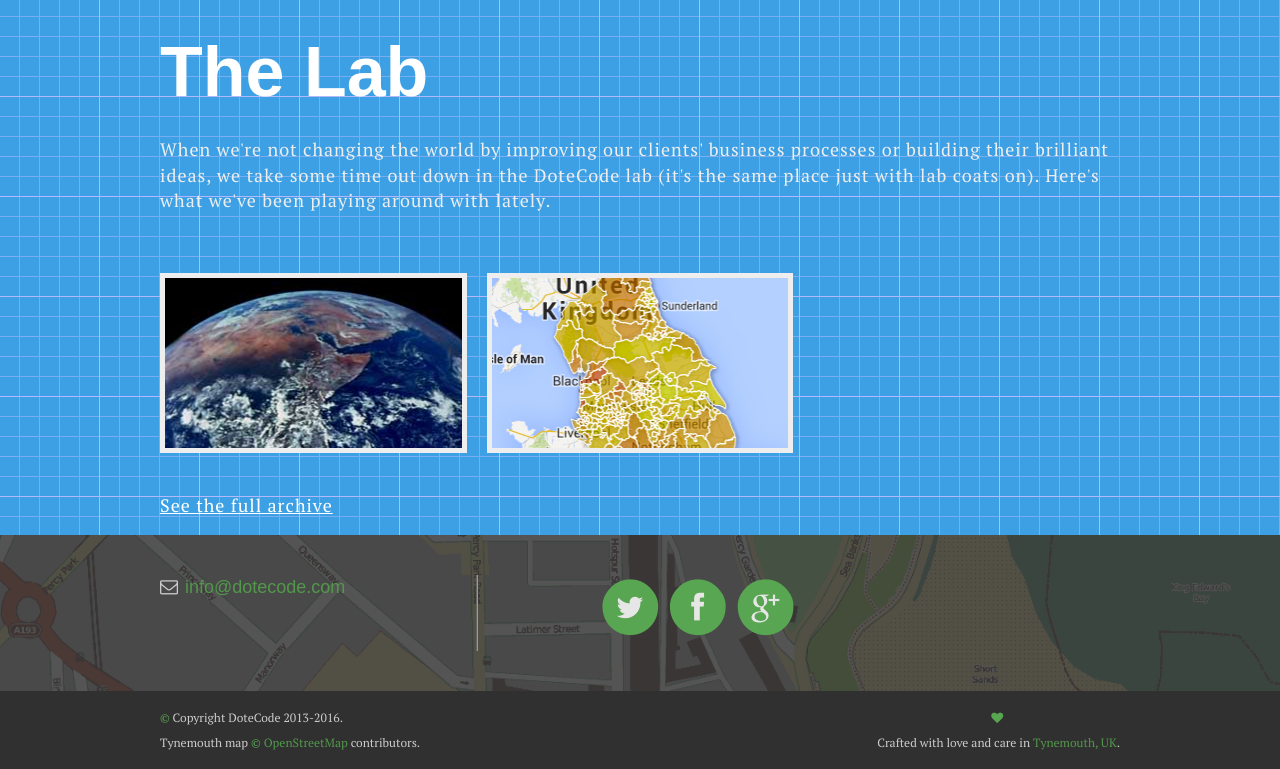
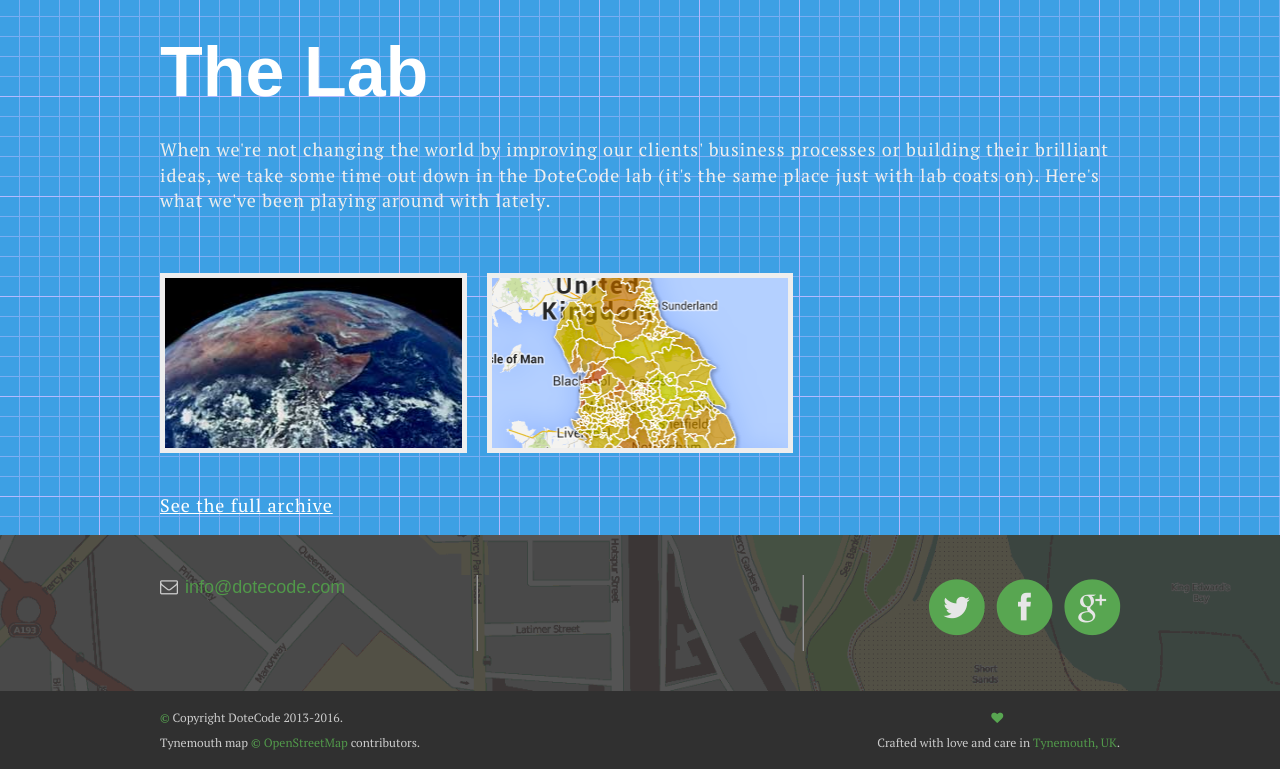
Before and after one commit to dotecode/dotecode.com, a plain HTML site: page index.html in a window 1280 px wide. Shown: the part 2177-2946 px from the top of the page. Drawn offline with Linux system fonts and the light colour scheme; a web font is replaced by a local one.

Commit message:
Updated site

```diff
--- a/index.html
+++ b/index.html
@@ -249,6 +249,10 @@
 
     <div class="grid-100 horizontal-divider hide-on-tablet hide-on-desktop"></div>
 
+    <div class="grid-33 center tablet-grid-33 mobile-grid-100 mobile-center company-reg-info">
+      <div class="vertical-divider hide-on-mobile"></div>
+    </div>
+
     <div class="grid-100 horizontal-divider hide-on-tablet hide-on-desktop"></div>
 
     <div class="grid-33 right tablet-grid-33 mobile-grid-100 mobile-center">
```
